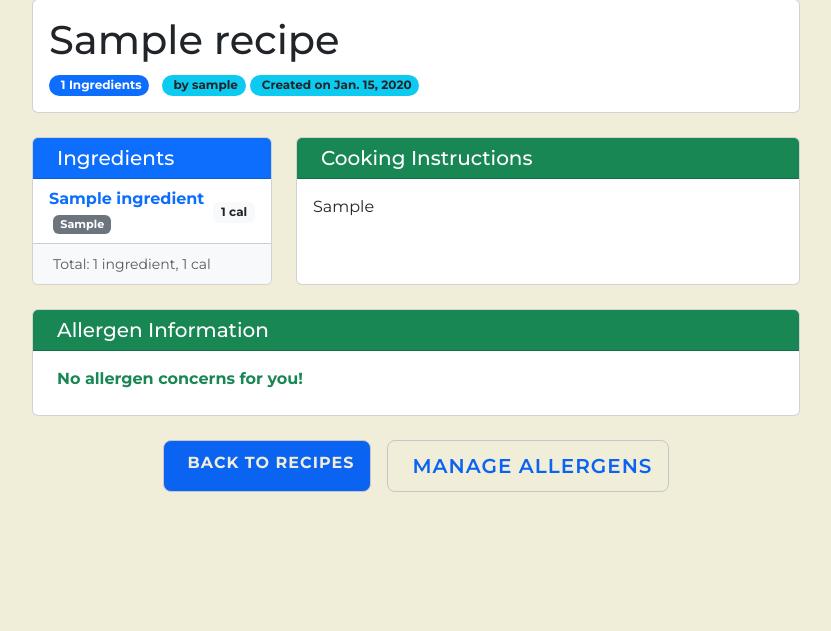
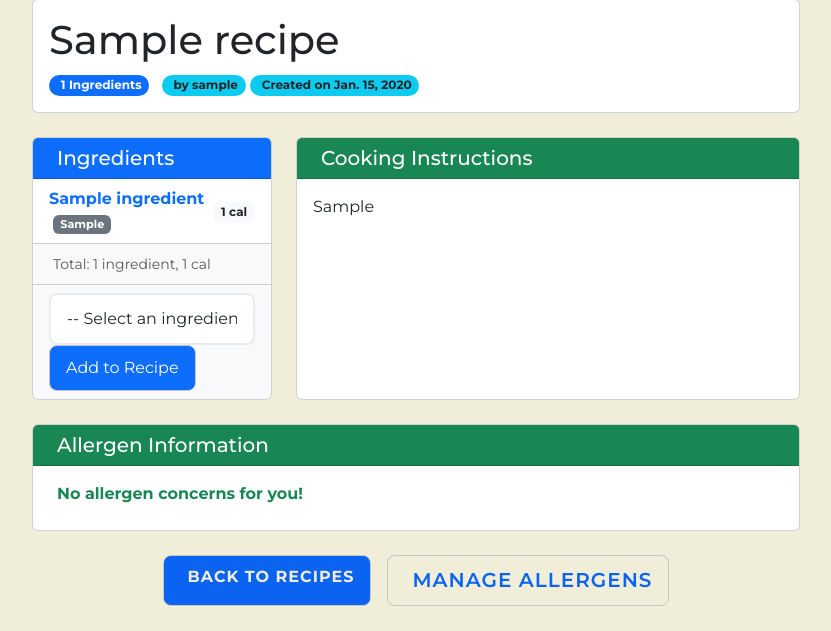
Before and after one commit to mckennaded/Buddy_Crocker_CS4300, a Django app: page /recipe/1/ in a window 1280 px wide. Shown: the part 235-866 px from the top of the page, without its empty margins (224-1055 px from the left). Run offline with Django 5.2, Linux system fonts and the light colour scheme; a user stored in the database is signed in; tables that the repository leaves empty hold one stand-in row (values such as "Sample post"); data that the repository does not hold is empty.

Commit message:
Fixed quick add ingredient

```diff
--- a/Buddy_Crocker/Buddy_Crocker/templates/Buddy_Crocker/recipe_detail.html
+++ b/Buddy_Crocker/Buddy_Crocker/templates/Buddy_Crocker/recipe_detail.html
@@ -162,13 +162,23 @@
           </small>
         </div>
         <!-- Add ingredients to pantry quick action -->
-        {% if not has_all_ingredients %}
+        {% if user == recipe.author %}
             <div class="card-footer bg-light">
               <form method="post" action="{% url 'quick-add-ingredients' recipe.pk %}">
                 {% csrf_token %}
-                <button type="submit" class="btn btn-outline-primary btn-md">
-                  <i class="bi bi-plus-circle me-2"></i>Add missing ingredients to pantry
-                </button>
+                <div class="form-group">
+                  <select name="ingredient_id" class="form-control" required>
+                      <option value="">-- Select an ingredient to add to this recipe --</option>
+                      {% for ingredient in user_pantry_ingredients %}
+                          {% if ingredient not in ingredients %}
+                              <option value="{{ ingredient.id }}">
+                                  {{ ingredient.name }}{% if ingredient.brand != 'Generic' %} ({{ ingredient.brand }}){% endif %}
+                              </option>
+                          {% endif %}
+                      {% endfor %}
+                  </select>
+                </div>
+                <button type="submit" class="btn btn-primary">Add to Recipe</button>
               </form>
             </div>
         {% endif %}
--- a/Buddy_Crocker/Buddy_Crocker/views.py
+++ b/Buddy_Crocker/Buddy_Crocker/views.py
@@ -190,16 +190,10 @@ def recipeDetail(request, pk):
     # Get all ingredients for this recipe
     ingredients = recipe.ingredients.all()
 
-    # Check if user has all ingredients in pantry
-    has_all_ingredients = False
-    if request.user.is_authenticated:
-        try:
-            pantry = Pantry.objects.get(user=request.user)
-            pantry_ingredient_ids = set(pantry.ingredients.values_list('id', flat=True))
-            recipe_ingredient_ids = set(ingredients.values_list('id', flat=True))
-            has_all_ingredients = recipe_ingredient_ids.issubset(pantry_ingredient_ids)
-        except Pantry.DoesNotExist:
-            has_all_ingredients = False
+    # Get all ingredients in the pantry
+    pantry = Pantry.objects.get(user=request.user)
+    user_pantry_ingredients = []
+    user_pantry_ingredients = pantry.ingredients.all()
 
     #Get the total calorie count
     total_calories = 0
@@ -246,7 +240,7 @@ def recipeDetail(request, pk):
         'has_allergen_conflict': has_allergen_conflict,  # User can't eat this
         'is_safe_for_user': is_safe_for_user,  # User can eat this
         'show_all_allergens': show_all_allergens,  # Show all vs personalized
-        'has_all_ingredients': has_all_ingredients, # User has recipe ingredients in the pantry
+        'user_pantry_ingredients': user_pantry_ingredients, #All the ingredients in the user's pantry
         'total_calories': total_calories, #Number of total calories in the recipe
     }
     return render(request, 'Buddy_Crocker/recipe_detail.html', context)
@@ -713,24 +707,15 @@ def detect_allergens_from_name(ingredient_name, allergen_objects):
 def quick_add_ingredients(request, pk):
     recipe = get_object_or_404(Recipe, pk=pk)
 
-    # Get all ingredients for this recipe
-    ingredients = recipe.ingredients.all()
-
-    # User should not have all ingredients in pantry, add the ingredients not already in the pantry
+    # Add the ingredient requested to the recipe
     if request.user.is_authenticated:
         try:
-            #Get the user's pantry info and the recipe info
-            pantry = Pantry.objects.get(user=request.user)
-            pantry_ingredient_ids = set(pantry.ingredients.values_list('id', flat=True))
-            recipe_ingredient_ids = set(ingredients.values_list('id', flat=True))
+            ingredient_id = request.POST.get('ingredient_id')
 
-            #Check which ingredients are missing
-            missing_ingredient_ids = recipe_ingredient_ids - pantry_ingredient_ids
-
-            if missing_ingredient_ids:
-                missing_ingredients = Ingredient.objects.filter(id__in=missing_ingredient_ids)
-                pantry.ingredients.add(*missing_ingredients)
-                messages.success(request, f"Added {len(missing_ingredient_ids)} ingredient(s) to your pantry!")
+            # Add ingredient to recipe
+            ingredient = Ingredient.objects.get(pk=ingredient_id)
+            recipe.ingredients.add(ingredient)
+            messages.success(request, f"Added {ingredient.name} to {recipe.title}!")
 
         except Pantry.DoesNotExist:
             #Create a pantry if it does not exist
@@ -738,5 +723,5 @@ def quick_add_ingredients(request, pk):
             pantry.ingredients.add(*ingredients)
             messages.success(request, f"Created your pantry and added {ingredients.count()} ingredients(s)!")
 
-    #Bring the user back to the pantry
-    return redirect('pantry')
+    #Bring the user back to the recipe detail
+    return redirect("recipe-detail", pk=recipe.pk)
```
